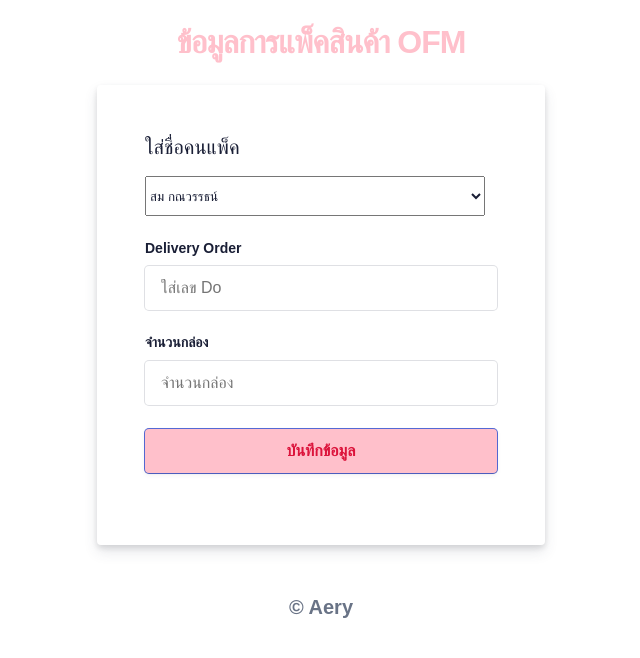
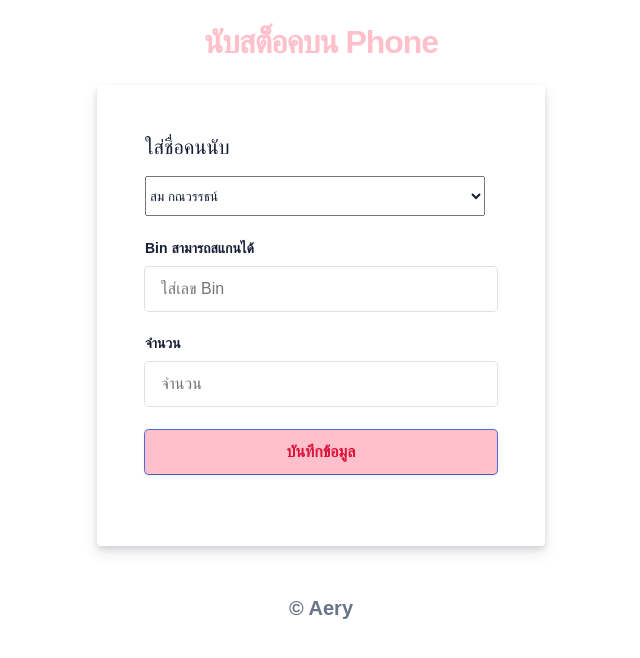
Before and after one commit to AeryAdunwit/nubstock, a plain HTML site: page index.html in a window 1280 px wide. Shown: the whole page, without its empty margins (319-959 px from the left). Drawn offline with Linux system fonts and the light colour scheme; some packages are replaced by stand-ins of ours; a script that the page names is missing.

Commit message:
Update index.html

```diff
--- a/index.html
+++ b/index.html
@@ -2,7 +2,7 @@
 
 <head>
   <meta charset="utf-8" />
-  <title>ข้อมูลการแพ็คสินค้า OFM</title>
+  <title>นับสต็อคบน Phone</title>
   <link rel="stylesheet" type="text/css" href="style.css" />
 </head>
 
@@ -49,13 +49,13 @@
       <div class="box-root padding-top--18 flex-flex flex-direction--column" style="flex-grow: 1; z-index: 9">
         <div class="box-root padding-top--24 padding-bottom--24 flex-flex flex-justifyContent--center">
           <h1>
-            <a href="packingonline.ashockzaeryzx.repl.co" rel="dofollow">ข้อมูลการแพ็คสินค้า OFM</a>
+            <a href="packingonline.ashockzaeryzx.repl.co" rel="dofollow">นับสต็อคบน Phone</a>
           </h1>
         </div>
         <div class="formbg-outer">
           <div class="formbg">
             <div class="formbg-inner padding-horizontal--48">
-              <span class="padding-bottom--15">ใส่ชื่อคนแพ็ค</span>
+              <span class="padding-bottom--15">ใส่ชื่อคนนับ</span>
               <form id="stripe-login" method="post" name="myForm">
                 <div class="field padding-bottom--24">
                   <select style="width: 340px; height: 40px" name="name" id="name">
@@ -99,13 +99,13 @@
                 </div>
 
                 <div class="field padding-bottom--24">
-                  <label for="do">Delivery Order</label>
-                  <input type="text" id="DO" name="DO" placeholder="ใส่เลข Do" required />
+                  <label for="do">Bin สามารถสแกนได้</label>
+                  <input type="text" id="DO" name="DO" placeholder="ใส่เลข Bin" required />
                 </div>
 
                 <div class="field padding-bottom--24">
-                  <label for="do">จำนวนกล่อง</label>
-                  <input type="number" id="qty" name="qty" placeholder="จำนวนกล่อง" required />
+                  <label for="do">จำนวน</label>
+                  <input type="number" id="qty" name="qty" placeholder="จำนวน" required />
                 </div>
 
                 <div class="field padding-bottom--24">
```
